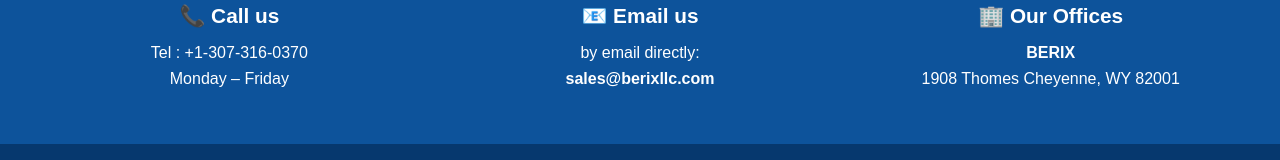
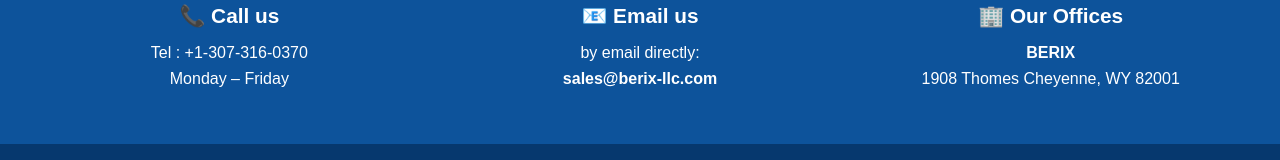
Before and after one commit to u-samy99/berix-site, a React (Create React App) app: page / in a window 1280 px wide. Shown: the part 7071-7231 px from the top of the page. Built offline with nearby package versions, Linux system fonts and the light colour scheme.

Commit message:
tiret ajouter avec succes

```diff
--- a/src/components/Contact.js
+++ b/src/components/Contact.js
@@ -13,7 +13,7 @@
         <div className="contact-column">
           <h3>📧 Email us</h3>
           <p>by email directly:</p>
-          <p><strong>sales@berixllc.com</strong></p>
+          <p><strong>sales@berix-llc.com</strong></p>
         </div>
 
         <div className="contact-column">
```
